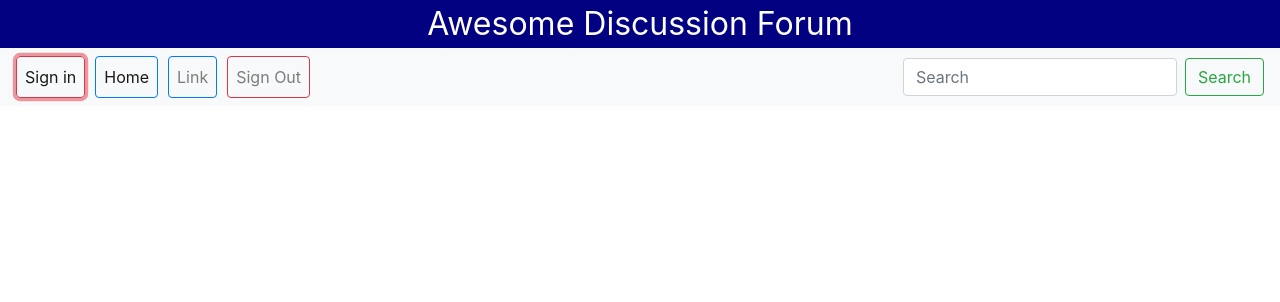
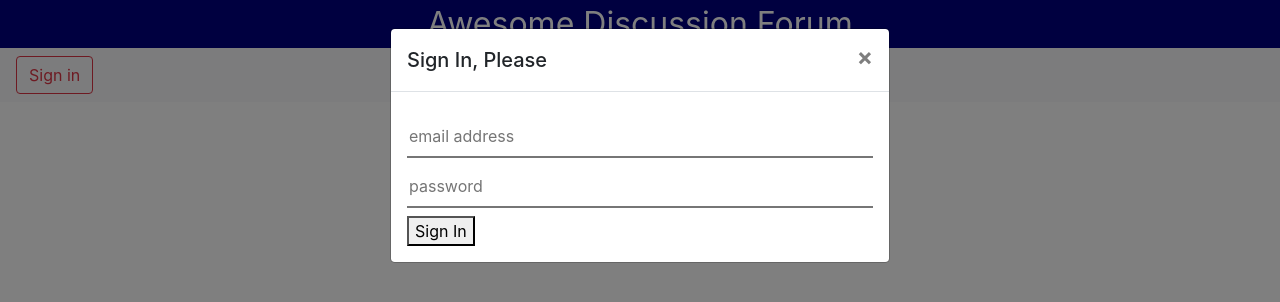
Before and after one commit to glendasalas7/WebServerL1P2, a plain HTML site: page public/index.html in a window 1280 px wide. Both pictures are taken after a click on the button "Sign in". Drawn offline with nearby package versions, Linux system fonts and the light colour scheme; some packages are replaced by stand-ins of ours.

Commit message:
added log in feature

```diff
--- a/public/app.js
+++ b/public/app.js
@@ -1 +1,3 @@
-//code we make
+import * as Auth from "./controller/auth.js";
+
+Auth.addEventListeners()
--- /dev/null
+++ b/public/controller/auth.js
@@ -0,0 +1,8 @@
+import * as Element from "../viewpage/element.js";
+
+export function addEventListeners() {
+    Element.formSignin.addEventListener("submit", (e) => {
+        const email = Element.formSignin.email.value;
+        const password = Element.formSignin.password.value;
+    });
+}
--- /dev/null
+++ b/public/controller/firebase_controller.js
@@ -0,0 +1,4 @@
+export async function signIn(email, password) {
+    await fiirebase.auth().signInWithEmailAndPassword(email, password)
+}
+//await requires sync
--- a/public/css/style.css
+++ b/public/css/style.css
@@ -10,7 +10,23 @@ li{
     padding-right:10px;
 }
 
+input{
+    display: block;
+    margin: 8px 0;
+    padding: 8px 2px;
+    border-width: 0 0 2px;
+    width: 100%;
+}
+
 form-inline{
     text-align: right;
     float: right;
 }
+
+.modal-menus-pre-auth{
+    display: block;
+}
+
+.modal-menus-post-auth{
+    display: none;
+}
--- a/public/index.html
+++ b/public/index.html
@@ -1,52 +1,119 @@
 <!DOCTYPE html>
 <html lang="en">
-
   <head>
     <!-- Required meta tags -->
     <meta charset="utf-8" />
-  <meta name="viewport" content="width=device-width, initial-scale=1, shrink-to-fit=no" />
+    <meta
+      name="viewport"
+      content="width=device-width, initial-scale=1, shrink-to-fit=no"
+    />
 
     <!-- Bootstrap CSS -->
-  <link rel="stylesheet" href="https://cdn.jsdelivr.net/npm/bootstrap@4.6.0/dist/css/bootstrap.min.css"
-    integrity="sha384-B0vP5xmATw1+K9KRQjQERJvTumQW0nPEzvF6L/Z6nronJ3oUOFUFpCjEUQouq2+l" crossorigin="anonymous" />
+    <link
+      rel="stylesheet"
+      href="https://cdn.jsdelivr.net/npm/bootstrap@4.6.0/dist/css/bootstrap.min.css"
+      integrity="sha384-B0vP5xmATw1+K9KRQjQERJvTumQW0nPEzvF6L/Z6nronJ3oUOFUFpCjEUQouq2+l"
+      crossorigin="anonymous"
+    />
     <link rel="stylesheet" href="css/style.css" />
-
     <title>Discussion Forum</title>
   </head>
-
   <body>
     <div class="my-banner">Awesome Discussion Forum</div>
 
+    <!--Top Menus-->
     <nav class="navbar navbar-expand-lg navbar-light bg-light">
-    <button class="navbar-toggler" type="button" data-toggle="collapse" data-target="#navbarSupportedContent"
-      aria-controls="navbarSupportedContent" aria-expanded="false" aria-label="Toggle navigation">
+      <button
+        class="navbar-toggler"
+        type="button"
+        data-toggle="collapse"
+        data-target="#navbarSupportedContent"
+        aria-controls="navbarSupportedContent"
+        aria-expanded="false"
+        aria-label="Toggle navigation"
+      >
         <span class="navbar-toggler-icon"></span>
       </button>
 
       <div class="collapse navbar-collapse" id="navbarSupportedContent">
         <ul class="navbar-nav mr-auto">
-        <li class="nav-item active">
-          <button class="nav-link btn btn-outline-danger">Sign in</button>
+          <li class="nav-item modal-menus-pre-auth">
+            <button
+              class="btn btn-outline-danger"
+              data-toggle="modal"
+              data-target="#modal-signin-form"
+            >
+              Sign in
+            </button>
           </li>
-        <li class="nav-item active">
-          <button class="nav-link btn btn-outline-primary">Home</button>
+          <li class="nav-item modal-menus-post-auth">
+            <button class="btn btn-outline-primary">Home</button>
           </li>
-        <li class="nav-item">
-          <button class="nav-link btn btn-outline-primary">Link</button>
+          <li class="nav-item modal-menus-post-auth">
+            <button class="btn btn-outline-primary">About</button>
           </li>
-        <li class="nav-item">
-          <button class="nav-link btn btn-outline-danger">Sign Out</button>
+          <li class="nav-item modal-menus-post-auth">
+            <button class="btn btn-outline-danger">Sign Out</button>
           </li>
         </ul>
-      <form class="form-inline my-2 my-lg-0">
-        <input class="form-control mr-sm-2" type="search" placeholder="Search" aria-label="Search">
-        <button class="btn btn-outline-success my-2 my-sm-0" type="submit">Search</button>
+        <form class="form-inline my-2 my-lg-0 nav-item modal-menus-post-auth">
+          <input
+            class="form-control mr-sm-2"
+            type="search"
+            placeholder="Search"
+            aria-label="Search"
+          />
+          <button class="btn btn-outline-success my-2 my-sm-0" type="submit">
+            Search
+          </button>
         </form>
       </div>
     </nav>
 
+    <!-- Optional JavaScript; choose one of the two! -->
 
-
+    <!--Modal Sign In-->
+    <!-- Modal -->
+    <div
+      class="modal fade"
+      id="modal-signin-form"
+      data-backdrop="static"
+      data-keyboard="false"
+      tabindex="-1"
+      aria-labelledby="staticBackdropLabel"
+      aria-hidden="true"
+    >
+      <div class="modal-dialog">
+        <div class="modal-content">
+          <div class="modal-header">
+            <h5 class="modal-title" id="modal-signin-form-label">
+              Sign In, Please
+            </h5>
+            <button
+              type="button"
+              class="close"
+              data-dismiss="modal"
+              aria-label="Close"
+            >
+              <span aria-hidden="true">&times;</span>
+            </button>
+          </div>
+          <div class="modal-body">
+            <form id="form-signin" method="post">
+              <div>
+                <input type="email" name="email" placeholder="email address" />
+              </div>
+              <div>
+                <input type="password" name="password" placeholder="password" />
+              </div>
+              <div>
+                <button type="submit">Sign In</button>
+              </div>
+            </form>
+          </div>
+        </div>
+      </div>
+    </div>
 
     <!-- update the version number as needed -->
     <script defer src="/__/firebase/8.2.5/firebase-app.js"></script>
@@ -59,17 +126,20 @@
     to avoid connecting the SDK to running emulators.
   -->
     <script defer src="/__/firebase/init.js?useEmulator=true"></script>
-
     <script type="module" src="app.js"></script>
 
-  <!-- Optional JavaScript; choose one of the two! -->
     <!-- Option 1: jQuery and Bootstrap Bundle (includes Popper) -->
-  <script src="https://code.jquery.com/jquery-3.5.1.slim.min.js"
+    <script
+      src="https://code.jquery.com/jquery-3.5.1.slim.min.js"
       integrity="sha384-DfXdz2htPH0lsSSs5nCTpuj/zy4C+OGpamoFVy38MVBnE+IbbVYUew+OrCXaRkfj"
-    crossorigin="anonymous"></script>
-  <script src="https://cdn.jsdelivr.net/npm/bootstrap@4.6.0/dist/js/bootstrap.bundle.min.js"
+      crossorigin="anonymous"
+    ></script>
+    <script
+      src="https://cdn.jsdelivr.net/npm/bootstrap@4.6.0/dist/js/bootstrap.bundle.min.js"
       integrity="sha384-Piv4xVNRyMGpqkS2by6br4gNJ7DXjqk09RmUpJ8jgGtD7zP9yug3goQfGII0yAns"
-    crossorigin="anonymous"></script>
+      crossorigin="anonymous"
+    ></script>
+
     <!-- Option 2: Separate Popper and Bootstrap JS -->
     <!--
     <script src="https://code.jquery.com/jquery-3.5.1.slim.min.js" integrity="sha384-DfXdz2htPH0lsSSs5nCTpuj/zy4C+OGpamoFVy38MVBnE+IbbVYUew+OrCXaRkfj" crossorigin="anonymous"></script>
@@ -77,5 +147,4 @@
     <script src="https://cdn.jsdelivr.net/npm/bootstrap@4.6.0/dist/js/bootstrap.min.js" integrity="sha384-+YQ4JLhjyBLPDQt//I+STsc9iw4uQqACwlvpslubQzn4u2UU2UFM80nGisd026JF" crossorigin="anonymous"></script>
     -->
   </body>
-
 </html>
--- /dev/null
+++ b/public/viewpage/element.js
@@ -0,0 +1 @@
+export const formSignin = document.getElementById("form-signin");
```
Lines whose indentation alone changed are shown as unchanged.
